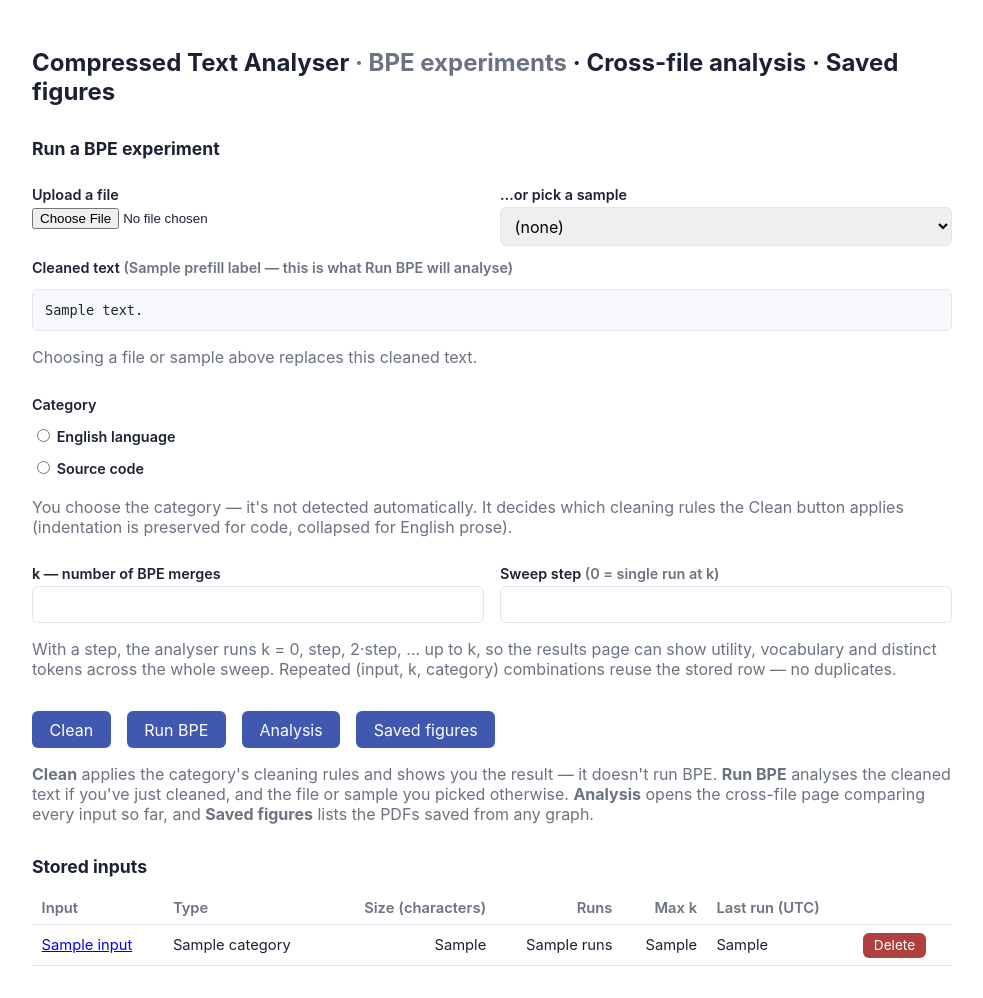
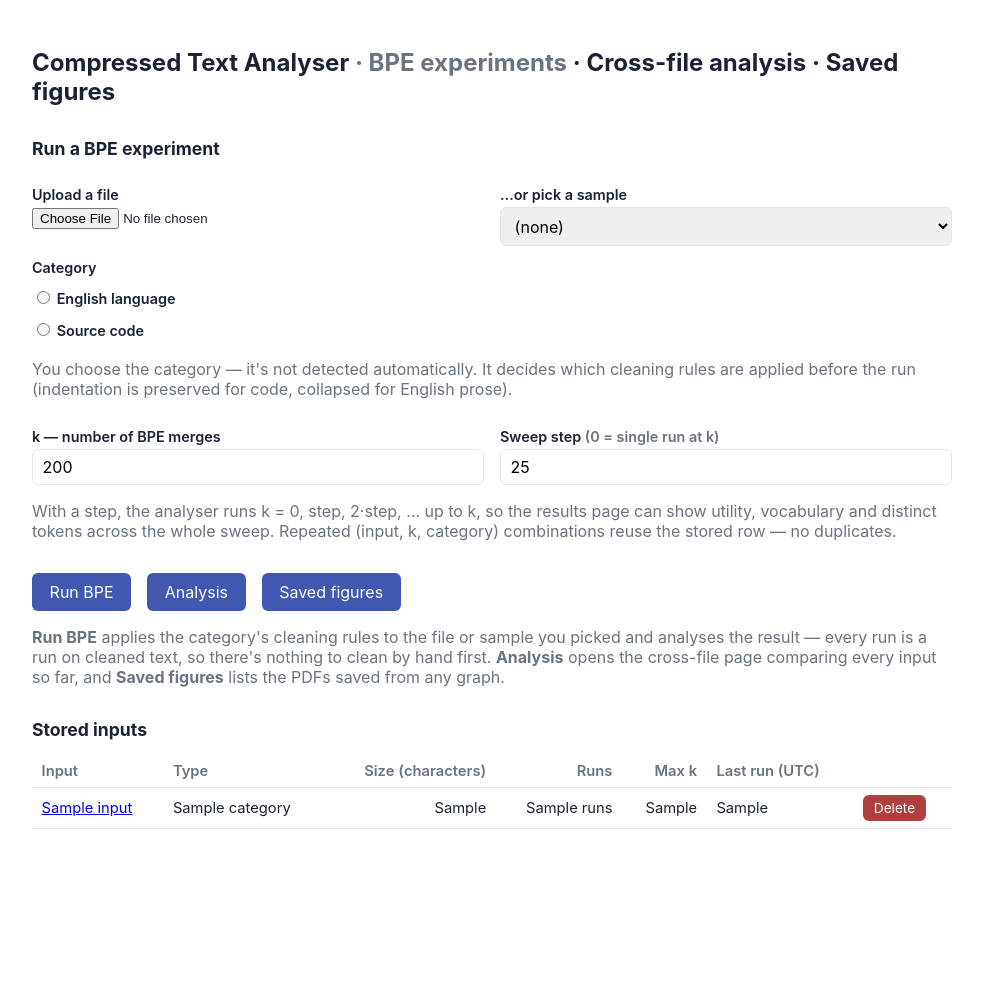
Before and after one commit to AadyaSingla/Compressed_Text_Analyser, a Flask app: template templates/index.html in a window 1280 px wide. Shown: the whole page, without its empty margins (148-1131 px from the left). After the commit the page ends 829 px from the top, so only its background shows below. Run offline with Flask 3, Linux system fonts and the light colour scheme; the template is opened without the code that fills it: most values are stand-ins (such as "Sample title", 1, 10 or a date in 2020).

Commit message:
Clean on Run BPE instead of behind its own button
The Clean button and /clean route are gone; run() calls bpe.normalize()
itself, after validation and before the sweep, so the cleaned text is what
gets analysed, stored, hashed and deduplicated against.

Cleaning being optional meant the stored corpus could quietly hold both a
cleaned and a raw version of one file: two hashes, two results pages, two
points on the cross-file plots, differing by nothing anyone chose, with
nothing on the home page to tell them apart. Every one of the 285 existing
rows is already cleaned = 1, so this makes the rule what the data already
was.

_resolve_input() loses its cleaned return value and its carried-text third
source, so the \r\n repair and the source-priority rule go with it;
_render_index() collapses into index(), and index.html drops the preview
block, both hidden fields, formaction and every prefill reference. The
cleaned column stays, since POST /api/experiments still honours
"clean": false — comparing cleaned against raw is now deliberate rather
than one forgotten click away.

Co-Authored-By: Claude Opus 5 <noreply@anthropic.com>

```diff
--- a/app.py
+++ b/app.py
@@ -41,41 +41,28 @@ VALID_CATEGORIES = {"code", "english"}
 
 
 def _resolve_input():
-    """Get (label, text, category, cleaned) from the form.
+    """Get (label, text, category) from the form, as the user supplied it.
 
     Text comes from a bundled sample or an uploaded file — those are the
-    only two ways in. The third case isn't a user-typed input at all: it's
-    the cleaned text handed back by a previous Clean click, carried in a
-    hidden field so Run BPE can analyse it. Sample and upload win over it,
-    so choosing a new source after cleaning analyses the new source rather
-    than stale cleaned text.
+    only two ways in, and a sample wins if somehow both arrive. The text is
+    returned raw; `run()` cleans it, so this function stays a pure reading
+    of the form.
 
-    `cleaned` is derived from which source won, not from a form flag, so a
-    row can never be labelled cleaned when it isn't. Category is a separate
-    required field, never inferred, so the same text can deliberately be
-    run under either category.
+    Category is a separate required field, never inferred, so the same text
+    can deliberately be run under either category.
     """
     sample = request.form.get("sample", "")
     upload = request.files.get("file")
-    carried = request.form.get("cleaned_text", "")
     category = request.form.get("category", "")
 
     if sample in SAMPLES:
-        return sample, SAMPLES[sample].read_text(encoding="utf-8"), category, False
+        return sample, SAMPLES[sample].read_text(encoding="utf-8"), category
     if upload and upload.filename:
         text = upload.read().decode("utf-8", errors="replace")
         UPLOAD_DIR.mkdir(parents=True, exist_ok=True)
         (UPLOAD_DIR / upload.filename).write_text(text, encoding="utf-8")
-        return upload.filename, text, category, False
-    if carried.strip():
-        # Round-tripping through a hidden field can turn newlines into CRLF
-        # on the way back. Both cleaning rules guarantee \n only, so undoing
-        # that is a no-op on untouched text and a repair otherwise — without
-        # it, the text analysed would differ from the text just displayed.
-        carried = carried.replace("\r\n", "\n").replace("\r", "\n")
-        label = request.form.get("cleaned_label", "") or carried[:30].replace("\n", " ")
-        return label, carried, category, True
-    return None, None, category, False
+        return upload.filename, text, category
+    return None, None, category
 
 
 def _parse_ks():
@@ -96,51 +83,17 @@ def _sample_names():
                                              int(name.rsplit("_", 1)[1].rstrip("k"))))
 
 
-def _render_index(**prefill):
+@app.route("/")
+def index():
     conn = db.connect()
     inputs = db.list_inputs(conn)
     conn.close()
-    return render_template("index.html", inputs=inputs, samples=_sample_names(),
-                           **prefill)
-
-
-@app.route("/")
-def index():
-    return _render_index()
-
-
-@app.route("/clean", methods=["POST"])
-def clean():
-    """Clean the selected file's text and hand it back for review, without
-    running BPE. A separate step from Run BPE — cleaning is something the
-    user opts into explicitly, not a flag bundled into the analysis run.
-    The result is shown read-only and carried in a hidden field, so the
-    next Run BPE click analyses exactly the text on screen."""
-    label, text, category, _ = _resolve_input()
-    if not text:
-        flash("Choose an input: upload a file or pick a sample.")
-        return redirect(url_for("index"))
-    if category not in VALID_CATEGORIES:
-        flash("Choose a category: source code or English language.")
-        return redirect(url_for("index"))
-    if len(text) > MAX_INPUT_CHARS:
-        flash(f"Input too large ({len(text)} chars, limit {MAX_INPUT_CHARS}).")
-        return redirect(url_for("index"))
-
-    cleaned_text = bpe.normalize(text, category)
-    flash("Text cleaned below — click Run BPE when you're ready.")
-    return _render_index(
-        prefill_text=cleaned_text,
-        prefill_label=label,
-        prefill_category=category,
-        prefill_k_max=request.form.get("k_max", "200"),
-        prefill_k_step=request.form.get("k_step", "25"),
-    )
+    return render_template("index.html", inputs=inputs, samples=_sample_names())
 
 
 @app.route("/run", methods=["POST"])
 def run():
-    label, text, category, cleaned = _resolve_input()
+    label, text, category = _resolve_input()
     if not text:
         flash("Choose an input: upload a file or pick a sample.")
         return redirect(url_for("index"))
@@ -157,13 +110,20 @@ def run():
         flash("k and step must be whole numbers.")
         return redirect(url_for("index"))
 
+    # Cleaning is part of running, not a step the user has to remember: the
+    # size limit above is checked against the text as supplied, then every
+    # run analyses the category's cleaned version of it. `cleaned` is
+    # therefore always true from this route — it stays a stored column
+    # because the API still lets a caller opt out (see api.py).
+    text = bpe.normalize(text, category)
+
     conn = db.connect()
     new_rows = 0
     for k in ks:
         if db.get_experiment(conn, text, k, category):
             continue
         stats = bpe.analyse(text, k)
-        _, created = db.save_experiment(conn, label, category, cleaned, text, stats)
+        _, created = db.save_experiment(conn, label, category, True, text, stats)
         new_rows += created
     summary = bpe.summarize(text, category, label)
     db.save_summary(conn, db.input_hash(text), summary)
--- a/templates/index.html
+++ b/templates/index.html
@@ -16,35 +16,25 @@
       </div>
     </div>
 
-    {% if prefill_text %}
-    <label>Cleaned text <span class="muted">({{ prefill_label }} — this is what Run BPE will analyse)</span></label>
-    <pre class="preview">{{ prefill_text[:2000] }}{% if prefill_text|length > 2000 %}…{% endif %}</pre>
-    <input type="hidden" name="cleaned_text" value="{{ prefill_text }}">
-    <input type="hidden" name="cleaned_label" value="{{ prefill_label }}">
-    <p class="muted">Choosing a file or sample above replaces this cleaned text.</p>
-    {% endif %}
-
     <div class="row">
       <div>
         <label>Category</label>
-        <label><input type="radio" name="category" value="english" required
-          {% if prefill_category == 'english' %}checked{% endif %}> English language</label>
-        <label><input type="radio" name="category" value="code" required
-          {% if prefill_category == 'code' %}checked{% endif %}> Source code</label>
+        <label><input type="radio" name="category" value="english" required> English language</label>
+        <label><input type="radio" name="category" value="code" required> Source code</label>
       </div>
     </div>
     <p class="muted">You choose the category — it's not detected automatically. It
-      decides which cleaning rules the Clean button applies (indentation is
+      decides which cleaning rules are applied before the run (indentation is
       preserved for code, collapsed for English prose).</p>
 
     <div class="row">
       <div>
         <label for="k_max">k — number of BPE merges</label>
-        <input type="number" id="k_max" name="k_max" value="{{ prefill_k_max or 200 }}" min="0" max="2000">
+        <input type="number" id="k_max" name="k_max" value="200" min="0" max="2000">
       </div>
       <div>
         <label for="k_step">Sweep step <span class="muted">(0 = single run at k)</span></label>
-        <input type="number" id="k_step" name="k_step" value="{{ prefill_k_step or 25 }}" min="0" max="2000">
+        <input type="number" id="k_step" name="k_step" value="25" min="0" max="2000">
       </div>
     </div>
     <p class="muted">With a step, the analyser runs k = 0, step, 2·step, … up to k, so the
@@ -53,14 +43,13 @@
       stored row — no duplicates.</p>
 
     <div class="row">
-      <button type="submit" formaction="{{ url_for('clean') }}">Clean</button>
       <button type="submit">Run BPE</button>
       <a class="button" href="{{ url_for('analysis') }}">Analysis</a>
       <a class="button" href="{{ url_for('figures') }}">Saved figures</a>
     </div>
-    <p class="muted"><strong>Clean</strong> applies the category's cleaning rules and
-      shows you the result — it doesn't run BPE. <strong>Run BPE</strong> analyses the
-      cleaned text if you've just cleaned, and the file or sample you picked otherwise.
+    <p class="muted"><strong>Run BPE</strong> applies the category's cleaning rules to
+      the file or sample you picked and analyses the result — every run is a run on
+      cleaned text, so there's nothing to clean by hand first.
       <strong>Analysis</strong> opens the cross-file page comparing every input so far,
       and <strong>Saved figures</strong> lists the PDFs saved from any graph.</p>
   </form>
```
Also changed, not shown: DEVLOG.md (+38 -0 lines), README.md.
